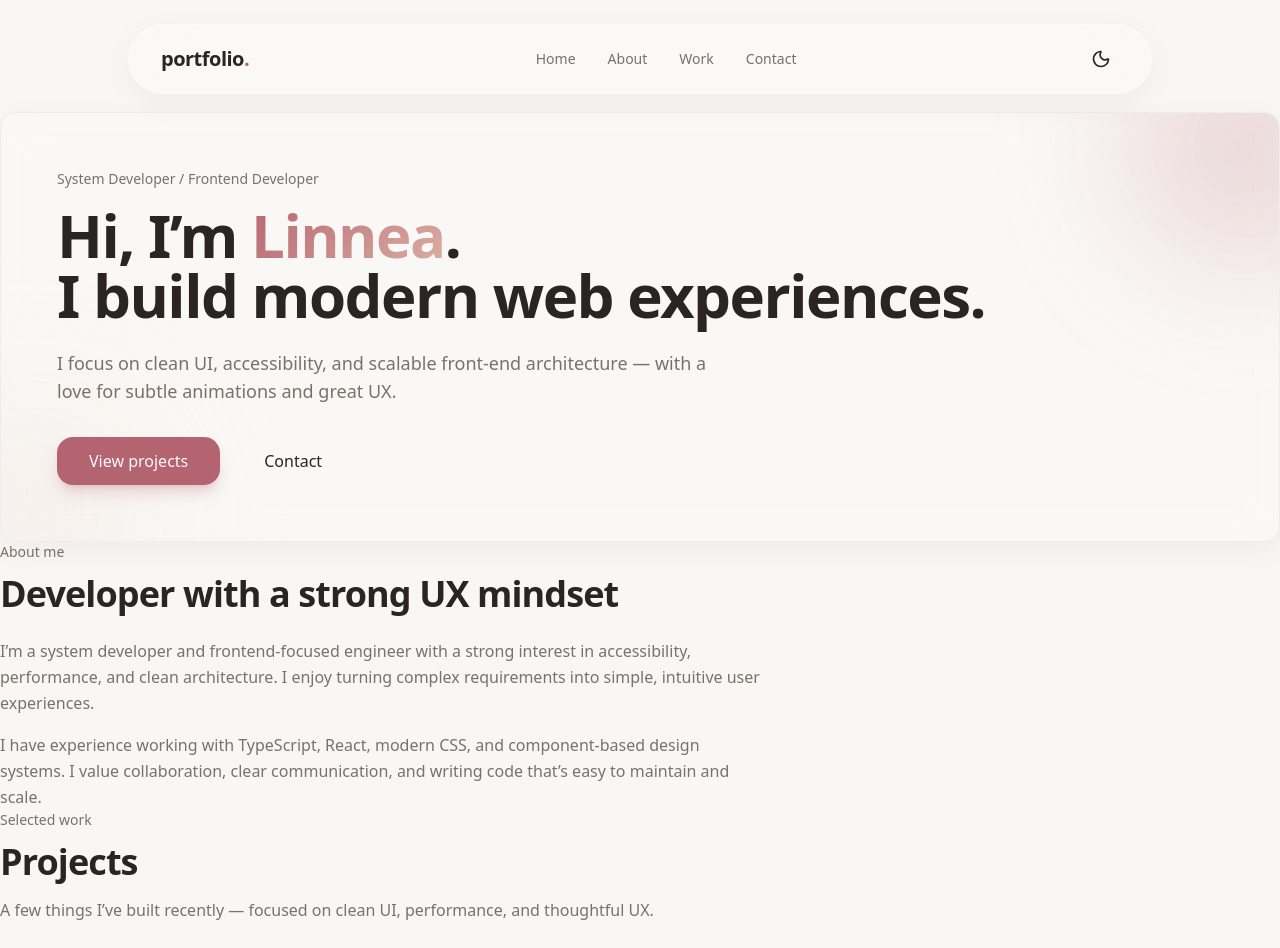
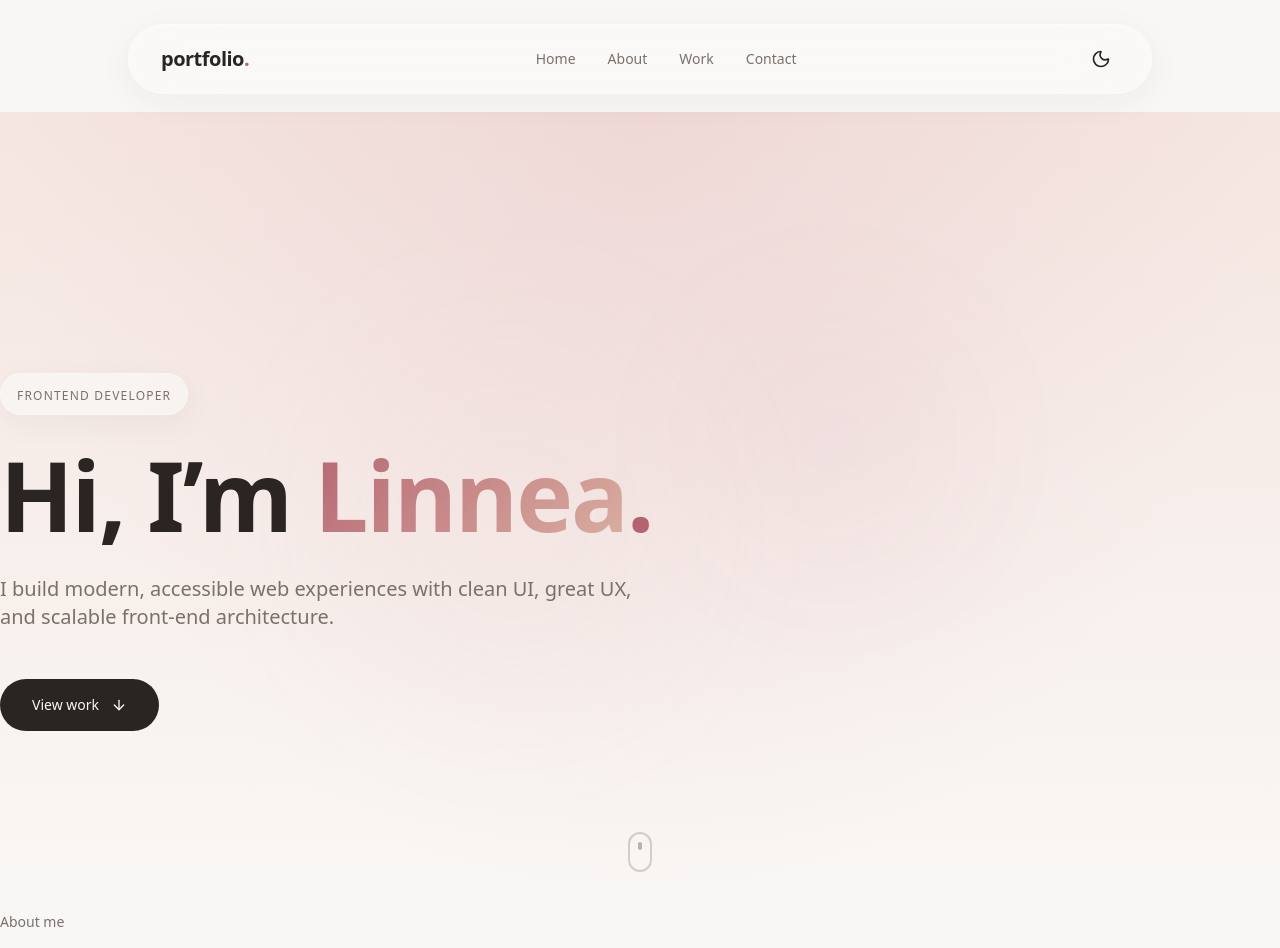
Before and after one commit to linneanore/portfolio-1, a React (Vite) app: page / in a window 1280 px wide. Shown: the top 948 px of the page. Built offline with nearby package versions, Linux system fonts and the light colour scheme.

Commit message:
refactor(ui): rebuild hero to match new design

```diff
--- a/src/components/Hero.tsx
+++ b/src/components/Hero.tsx
@@ -1,49 +1,102 @@
 import { motion } from "framer-motion";
-import { Button } from "@/components/ui/button";
+import { ArrowDown } from "lucide-react";
 
 export default function Hero() {
   return (
-    <section id="home" className="section-padding">
-      <div className="container-custom">
-        <div className="relative overflow-hidden rounded-2xl border border-border/50 bg-card/30 p-10 md:p-14 glass">
-          {/* Background effects */}
-          <div className="pointer-events-none absolute inset-0 bg-grid opacity-30" />
-          <div className="pointer-events-none absolute -top-24 -right-24 h-64 w-64 rounded-full bg-primary/20 blur-3xl" />
-          <div className="pointer-events-none absolute -bottom-24 -left-24 h-64 w-64 rounded-full bg-accent/20 blur-3xl" />
+    <section id="home" className="min-h-screen relative overflow-hidden gradient-hero">
+      {/* Background glow effect */}
+      <div className="absolute inset-0 gradient-glow pointer-events-none" />
 
-          {/* Content */}
+      {/* Floating decorative elements */}
+      <motion.div
+        className="absolute top-1/4 right-1/4 w-64 h-64 rounded-full bg-primary/10 blur-3xl"
+        animate={{ scale: [1, 1.2, 1], opacity: [0.3, 0.5, 0.3] }}
+        transition={{ duration: 8, repeat: Infinity, ease: "easeInOut" }}
+      />
+      <motion.div
+        className="absolute bottom-1/4 left-1/4 w-96 h-96 rounded-full bg-accent/20 blur-3xl"
+        animate={{ scale: [1.2, 1, 1.2], opacity: [0.2, 0.4, 0.2] }}
+        transition={{ duration: 10, repeat: Infinity, ease: "easeInOut" }}
+      />
+
+      <div className="container-custom pt-40 pb-20 min-h-screen flex flex-col justify-center relative z-10">
+        <div className="max-w-4xl">
+          {/* Label */}
           <motion.div
-            initial={{ opacity: 0, y: 16 }}
+            initial={{ opacity: 0, y: 20 }}
             animate={{ opacity: 1, y: 0 }}
-            transition={{ duration: 0.6, ease: "easeOut" }}
-            className="relative"
+            transition={{ duration: 0.6, delay: 0.2 }}
+            className="inline-block glass rounded-full px-4 py-2 mb-8"
           >
-            <p className="text-sm text-muted-foreground">
-              System Developer / Frontend Developer
-            </p>
+            <span className="text-xs font-medium tracking-widest text-muted-foreground">
+              FRONTEND DEVELOPER
+            </span>
+          </motion.div>
 
-            <h1 className="mt-4 text-4xl font-bold tracking-tight md:text-6xl">
-              Hi, I’m <span className="text-gradient">Linnea</span>.
-              <br />
-              I build modern web experiences.
-            </h1>
+          {/* Main heading */}
+          <motion.h1
+            initial={{ opacity: 0, y: 40 }}
+            animate={{ opacity: 1, y: 0 }}
+            transition={{ duration: 0.8, delay: 0.4 }}
+            className="text-5xl md:text-7xl lg:text-8xl font-display font-bold leading-[1.1] mb-8"
+          >
+            Hi, I’m{" "}
+            <motion.span
+              className="text-gradient"
+              initial={{ opacity: 0 }}
+              animate={{ opacity: 1 }}
+              transition={{ duration: 1, delay: 0.8 }}
+            >
+              Linnea
+            </motion.span>
+            <span className="text-primary">.</span>
+          </motion.h1>
 
-            <p className="mt-6 max-w-2xl text-base text-muted-foreground md:text-lg">
-              I focus on clean UI, accessibility, and scalable front-end
-              architecture — with a love for subtle animations and great UX.
-            </p>
+          {/* Description */}
+          <motion.p
+            initial={{ opacity: 0, y: 20 }}
+            animate={{ opacity: 1, y: 0 }}
+            transition={{ duration: 0.6, delay: 0.6 }}
+            className="text-lg md:text-xl text-muted-foreground max-w-2xl mb-12 leading-relaxed"
+          >
+            I build modern, accessible web experiences with clean UI, great UX,
+            and scalable front-end architecture.
+          </motion.p>
 
-            <div className="mt-8 flex flex-wrap gap-3">
-              <Button variant="glow" size="lg" asChild>
-                <a href="#projects">View projects</a>
-              </Button>
+          {/* CTA Button */}
+          <motion.a
+            href="#work"
+            initial={{ opacity: 0, y: 20 }}
+            animate={{ opacity: 1, y: 0 }}
+            transition={{ duration: 0.6, delay: 0.8 }}
+            whileHover={{ scale: 1.05 }}
+            whileTap={{ scale: 0.95 }}
+            className="inline-flex items-center gap-3 bg-foreground text-background px-8 py-4 rounded-full font-medium text-sm transition-all hover:shadow-lg hover:shadow-foreground/10"
+          >
+            View work
+            <ArrowDown className="w-4 h-4" />
+          </motion.a>
+        </div>
 
-              <Button variant="ghost" size="lg" asChild>
-                <a href="#contact">Contact</a>
-              </Button>
-            </div>
+        {/* Scroll indicator */}
+        <motion.div
+          className="absolute bottom-10 left-1/2 -translate-x-1/2"
+          initial={{ opacity: 0 }}
+          animate={{ opacity: 1 }}
+          transition={{ delay: 1.2 }}
+        >
+          <motion.div
+            animate={{ y: [0, 10, 0] }}
+            transition={{ duration: 2, repeat: Infinity }}
+            className="w-6 h-10 rounded-full border-2 border-muted-foreground/30 flex justify-center pt-2"
+          >
+            <motion.div
+              animate={{ opacity: [1, 0, 1], y: [0, 8, 0] }}
+              transition={{ duration: 2, repeat: Infinity }}
+              className="w-1 h-2 bg-muted-foreground/50 rounded-full"
+            />
           </motion.div>
-        </div>
+        </motion.div>
       </div>
     </section>
   );
```
